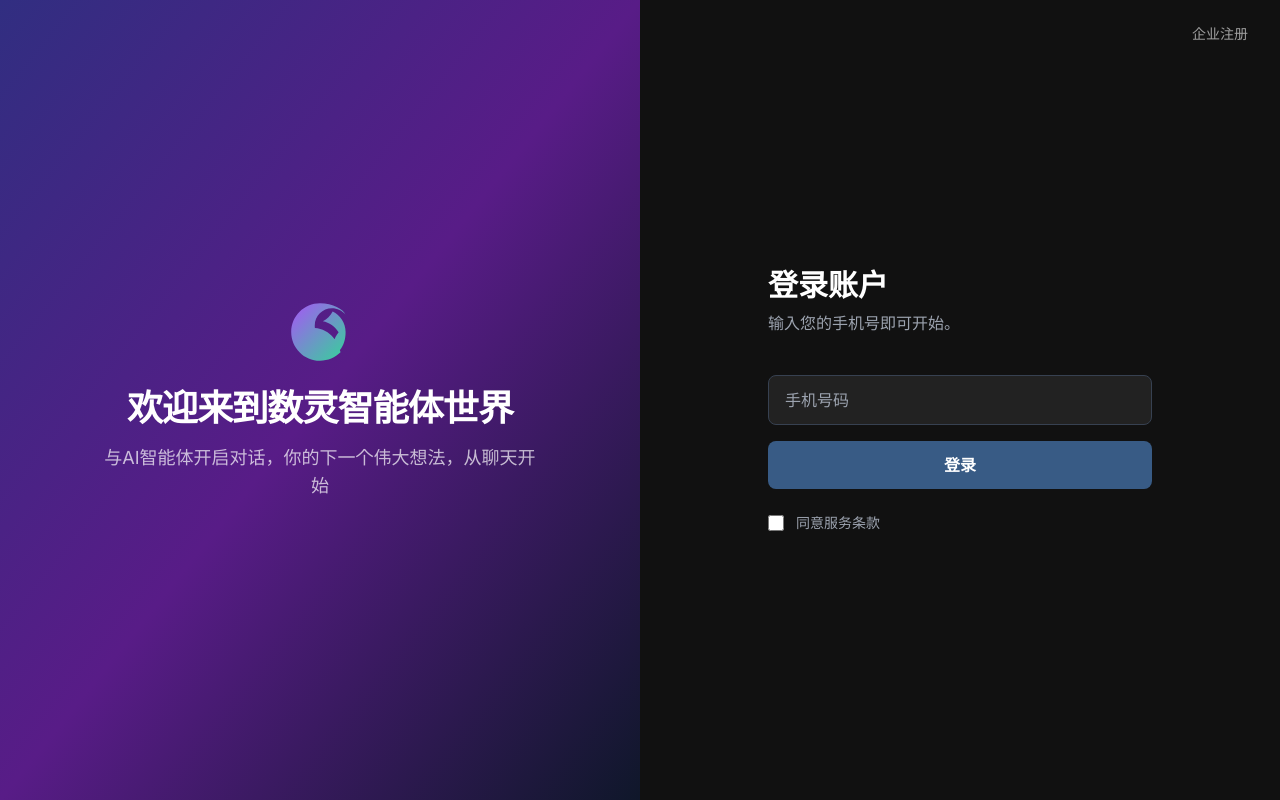
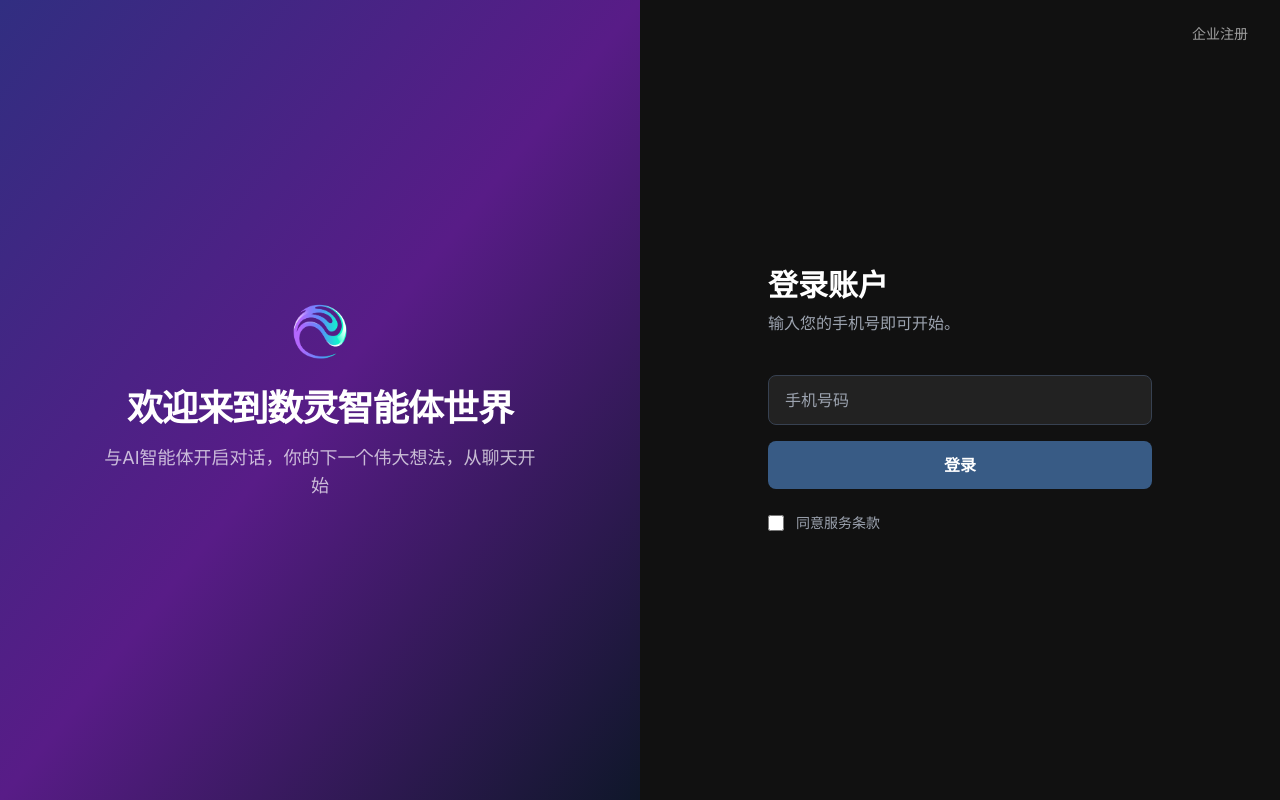
Before and after one commit to pyw110001/CHATWEBUI_DIGITAL-SOUL, a React (Vite) app: page / in a window 1280 px wide. Built offline with nearby package versions, Linux system fonts and the light colour scheme; no server answers.

Commit message:
Refactor AppleLogoIcon component to use an image instead of SVG. The component now imports a logo image for branding purposes, simplifying the implementation.

```diff
--- a/components/icons/AppleLogoIcon.tsx
+++ b/components/icons/AppleLogoIcon.tsx
@@ -1,24 +1,14 @@
 import React from 'react';
+import logoImage from '@/assets/logo.png';
 
 // Note: This component is now used for the application's branding logo.
 // The filename is kept as AppleLogoIcon to minimize changes across the codebase.
-const AppleLogoIcon: React.FC<React.SVGProps<SVGSVGElement>> = (props) => (
-  <svg
-    viewBox="0 0 100 100"
-    xmlns="http://www.w3.org/2000/svg"
+const AppleLogoIcon: React.FC<React.ImgHTMLAttributes<HTMLImageElement>> = (props) => (
+  <img
+    src={logoImage}
+    alt="Logo"
     {...props}
-  >
-    <defs>
-      <linearGradient id="logoGradient" x1="0%" y1="0%" x2="100%" y2="100%">
-        <stop offset="0%" style={{ stopColor: '#a855f7' }} />
-        <stop offset="100%" style={{ stopColor: '#34d399' }} />
-      </linearGradient>
-    </defs>
-    <path
-      fill="url(#logoGradient)"
-      d="M50,5 C25.1,5 5,25.1 5,50s20.1,45 45,45c12.4,0 23.8-5 32.1-13.2-1.9-8.4-5.6-16.1-10.8-22.6-7.5-9.1-17.8-14.7-29.3-15.4-0.1-1.3-0.2-2.6-0.2-3.9 0-14.9 12.1-27 27-27 8.3,0 15.8,3.8 20.8,9.7C86.6,14.6 70.1,5 50,5z M71.3,64.9c4.3,3.7 7.7,8.2 9.9,13.2C87,71.2 90,61.1 90,50c0-14.3-8.3-26.7-20.2-32.2-3.5,6.6-8.8,12-15.3,15.5 10,2.1 18.8,8.2 24.6,17.1C75.6,55.1 72.8,59.8 71.3,64.9z"
-    />
-  </svg>
+  />
 );
 
 export default AppleLogoIcon;
```
Also changed, not shown: vite-env.d.ts (added, +31 -0 lines), assets/logo.png (added).
